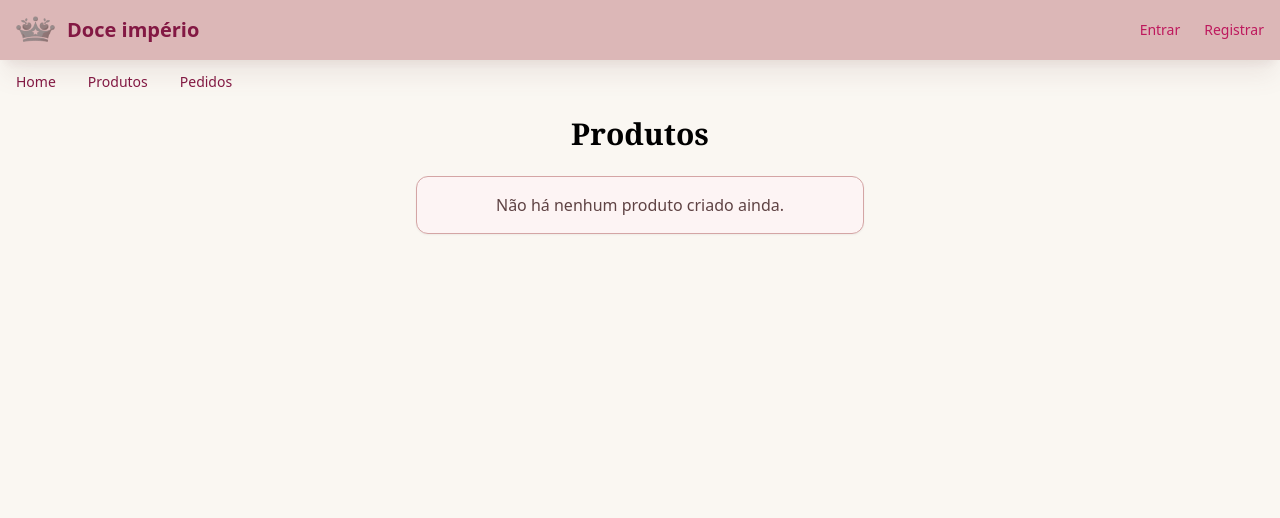
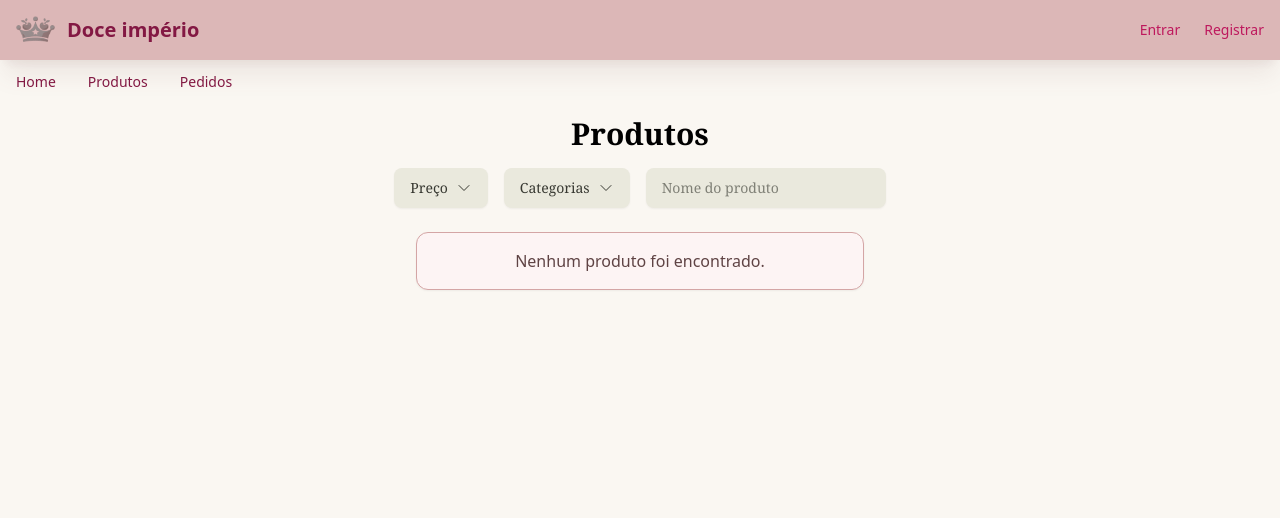
Before and after one commit to pedroguedes9/finalproject-CS50, a Flask app: page /products/ in a window 1280 px wide. Shown: the top 518 px of the page. Run offline with Flask 3, Linux system fonts and the light colour scheme; data that the repository does not hold is empty; some libraries are stand-ins or nearby versions.

Commit message:
filtragem de produtos

```diff
--- a/projeto-confeitaria/blueprints/products/products.py
+++ b/projeto-confeitaria/blueprints/products/products.py
@@ -1,13 +1,6 @@
-import os
-import uuid
-from PIL import Image
 from flask import Blueprint, request, render_template, redirect, url_for, flash
-from flask_login import login_required
-from sqlalchemy.exc import IntegrityError
 from sqlalchemy.orm import selectinload
-from utils.decorators import admin_required
 from utils.pagination import paginate_query
-from db import db
 from models import Products, Categories
 from decimal import Decimal, InvalidOperation
 
@@ -18,16 +11,72 @@ def products():
     page = request.args.get("page", 1, type=int)
     per_page = 12
 
-    base_query = products = (
+    base_query = (
         Products.query
         .options(selectinload(Products.category))
         .order_by(Products.is_active.desc(), Products.id.asc())
     )
+
+    min_price_str = request.args.get("min-price", "").strip()
+    max_price_str = request.args.get("max-price", "").strip()
+
+    min_price_val = None
+    max_price_val = None
+
+    if min_price_str != "":
+        try:
+            min_price_val = Decimal(min_price_str)
+        except InvalidOperation:
+            flash("Preço mínimo inválido", "error")
+            return redirect(url_for('products.products'))
+        if min_price_val < 0:
+            flash("Preço mínimo inválido", "error")
+            return redirect(url_for('products.products'))
+
+    if max_price_str != "":
+        try:
+            max_price_val = Decimal(max_price_str)
+        except InvalidOperation:
+            flash("Preço máximo inválido", "error")
+            return redirect(url_for('products.products'))
+        if max_price_val < 0:
+            flash("Preço máximo inválido", "error")
+            return redirect(url_for('products.products'))
+
+    if min_price_val is not None and max_price_val is not None and min_price_val > max_price_val:
+        flash("O mínimo não pode ser maior que o máximo", "error")
+        return redirect(url_for('products.products'))
+
+    if min_price_val is not None:
+        base_query = base_query.filter(Products.price >= min_price_val)
+    if max_price_val is not None:
+        base_query = base_query.filter(Products.price <= max_price_val)
+
+    product_name = request.args.get("product-name", "").strip()
+    if product_name != "":
+        base_query = base_query.filter(
+            Products.name.ilike(f"%{product_name}%")
+        )
+
+    current_category_name = request.args.get("category-name", "").strip()
+    if current_category_name != "":
+        base_query = base_query.filter(
+            Products.category.has(
+                Categories.name.ilike(f"%{current_category_name}%")
+            )
+        )
+
     products, total, total_pages, page = paginate_query(base_query, page, per_page)
+    categories = Categories.query.all()
 
     return render_template(
         "products.html",
         products=products,
         page=page,
-        total_pages=total_pages
+        total_pages=total_pages,
+        categories=categories,
+        min_price_val=min_price_val,
+        max_price_val=max_price_val,
+        product_name=product_name,
+        current_category_name=current_category_name
     )
--- a/projeto-confeitaria/blueprints/products/templates/products.html
+++ b/projeto-confeitaria/blueprints/products/templates/products.html
@@ -2,8 +2,71 @@
 {% block title%}Produtos{%endblock%}
 {% block main %}
     <h1 class="text-center font-bold font-serif text-3xl mt-3">Produtos</h1>
+    <form id="filter-form" action="{{ url_for('products.products') }}" method="get" class="flex flex-wrap gap-4 items-center mb-4 mt-4 justify-center ">
+        <details class="group relative">
+            <summary class="flex items-center gap-2 px-4 py-2.5 bg-[#eae9dd] border-none rounded-lg text-[#373831] font-serif font-medium transition-colors hover:bg-[#dcdbce] cursor-pointer list-none [&::-webkit-details-marker]:hidden shadow-sm focus:ring-2 focus:ring-[#f7c5c5] focus:outline-none">
+                <span class="text-sm"> Preço </span>
+                <span class="transition-transform group-open:-rotate-180">
+                    <svg xmlns="http://www.w3.org/2000/svg" fill="none" viewBox="0 0 24 24" stroke-width="1.5" stroke="currentColor" class="size-4"><path stroke-linecap="round" stroke-linejoin="round" d="M19.5 8.25l-7.5 7.5-7.5-7.5"></path></svg>
+                </span>
+            </summary>
+            <div class="z-50 w-64 divide-y divide-[#f7c5c5] rounded-xl border border-[#eae9dd] bg-[#eae9dd] shadow-lg absolute start-0 top-14">
+                <div class="flex items-center justify-between px-3 py-2 border-b border-[#f7c5c5]">
+                    <span class="text-sm font-medium font-serif text-[#373831]">Filtrar valor</span>
+                    <button type="button" onclick="document.getElementById('min-price').value=''; document.getElementById('max-price').value=''; document.getElementById('filter-form').submit();" class="text-sm font-serif text-[#815a5b] underline transition-colors hover:text-[#a97c7d]">
+                        Limpar
+                    </button>
+                </div>
+                <div class="flex items-center gap-3 p-3">
+                    <label for="min-price" class="w-full">
+                        <span class="text-xs font-medium font-serif text-[#373831] mb-1 block"> Mínimo </span>
+                        <input type="text" id="min-price" name="min-price" inputmode="decimal" placeholder="R$ 0,00" min="0" step="0.01"
+                        {% if min_price_val is not none %}value="{{ min_price_val }}"{% endif %}
+                        class="only-numbers w-full bg-white text-pink-900 text-sm rounded-lg focus:ring-2 focus:ring-[#f7c5c5] block px-3 py-2 shadow-sm placeholder:text-gray-400 border-none">
+                    </label>
+                    <label for="max-price" class="w-full">
+                        <span class="text-xs font-medium font-serif text-[#373831] mb-1 block"> Máximo </span>
+                        <input type="text" id="max-price" name="max-price" inputmode="decimal" placeholder="R$ 0,00" min="0" step="0.01"
+                        {% if max_price_val is not none %}value="{{ max_price_val }}"{% endif %}
+                        class="only-numbers w-full bg-white text-pink-900 text-sm rounded-lg focus:ring-2 focus:ring-[#f7c5c5] block px-3 py-2 shadow-sm placeholder:text-gray-400 border-none">
+                    </label>
+                </div>
+            </div>
+        </details>
+
+        <details class="group relative">
+            <summary class="flex items-center gap-2 px-4 py-2.5 bg-[#eae9dd] border-none rounded-lg text-[#373831] font-serif font-medium transition-colors hover:bg-[#dcdbce] cursor-pointer list-none [&::-webkit-details-marker]:hidden shadow-sm focus:ring-2 focus:ring-[#f7c5c5] focus:outline-none">
+                <span class="text-sm"> Categorias </span>
+                <span class="transition-transform group-open:-rotate-180">
+                    <svg xmlns="http://www.w3.org/2000/svg" fill="none" viewBox="0 0 24 24" stroke-width="1.5" stroke="currentColor" class="size-4"><path stroke-linecap="round" stroke-linejoin="round" d="M19.5 8.25l-7.5 7.5-7.5-7.5"></path></svg>
+                </span>
+            </summary>
+            <div class="z-50 w-48 divide-y divide-[#f7c5c5] rounded-xl border border-[#eae9dd] bg-[#eae9dd] shadow-lg absolute start-0 top-14">
+                <fieldset class="p-3">
+                    <div class="flex flex-col gap-2">
+                        <label class="flex items-center gap-2 text-sm font-medium font-serif text-[#373831] cursor-pointer hover:text-pink-900">
+                            <input type="radio" name="category-name" value="" class="size-4 text-[#815a5b] focus:ring-[#f7c5c5] bg-white border-gray-300" {% if not current_category_name %}checked{% endif %}>
+                            <span>Todas</span>
+                        </label>
+                        {% for category in categories %}
+                            <label class="flex items-center gap-2 text-sm font-medium font-serif text-[#373831] cursor-pointer hover:text-pink-900">
+                                <input type="radio" name="category-name" value="{{ category.name }}" class="size-4 text-[#815a5b] focus:ring-[#f7c5c5] bg-white border-gray-300" {% if category.name == current_category_name %}checked{% endif %}>
+                                {{ category.name }}
+                            </label>
+                        {% endfor %}
+                    </div>
+                </fieldset>
+            </div>
+        </details>
+
+        <input type="text" placeholder="Nome do produto" name="product-name"
+        {% if product_name %}value="{{ product_name }}"{% endif %}
+        class="bg-[#eae9dd] text-[#373831] font-serif font-medium text-sm rounded-lg focus:ring-2 focus:ring-[#f7c5c5] focus:outline-none block px-4 py-2.5 shadow-sm placeholder:text-[#373831]/60 border-none">
+
+        <button type="submit" class="hidden">Enviar</button>
+    </form>
     {% if not products %}
-        <p class="mt-6 mx-auto max-w-md rounded-xl border border-[#D4A5A5] bg-[#FDF4F4] px-5 py-4 text-center text-[#5F4344] font-medium shadow-sm">Não há nenhum produto criado ainda.</p>
+        <p class="mt-6 mx-auto max-w-md rounded-xl border border-[#D4A5A5] bg-[#FDF4F4] px-5 py-4 text-center text-[#5F4344] font-medium shadow-sm">Nenhum produto foi encontrado.</p>
     {% else %}
         <div class="grid grid-cols-1 xl:grid-cols-3 gap-y-5 xl:gap-x-4 max-w-10xl justify-items-center mt-5 mb-5 px-4">
             {% for product in products %}
@@ -53,4 +116,11 @@
         </div>
     {% endif %}
     {% include "_pagination.html" %}
+    <script>
+        const form = document.getElementById('filter-form')
+
+        form.addEventListener('change', function() {
+            form.submit()
+        })
+    </script>
 {% endblock %}
```
